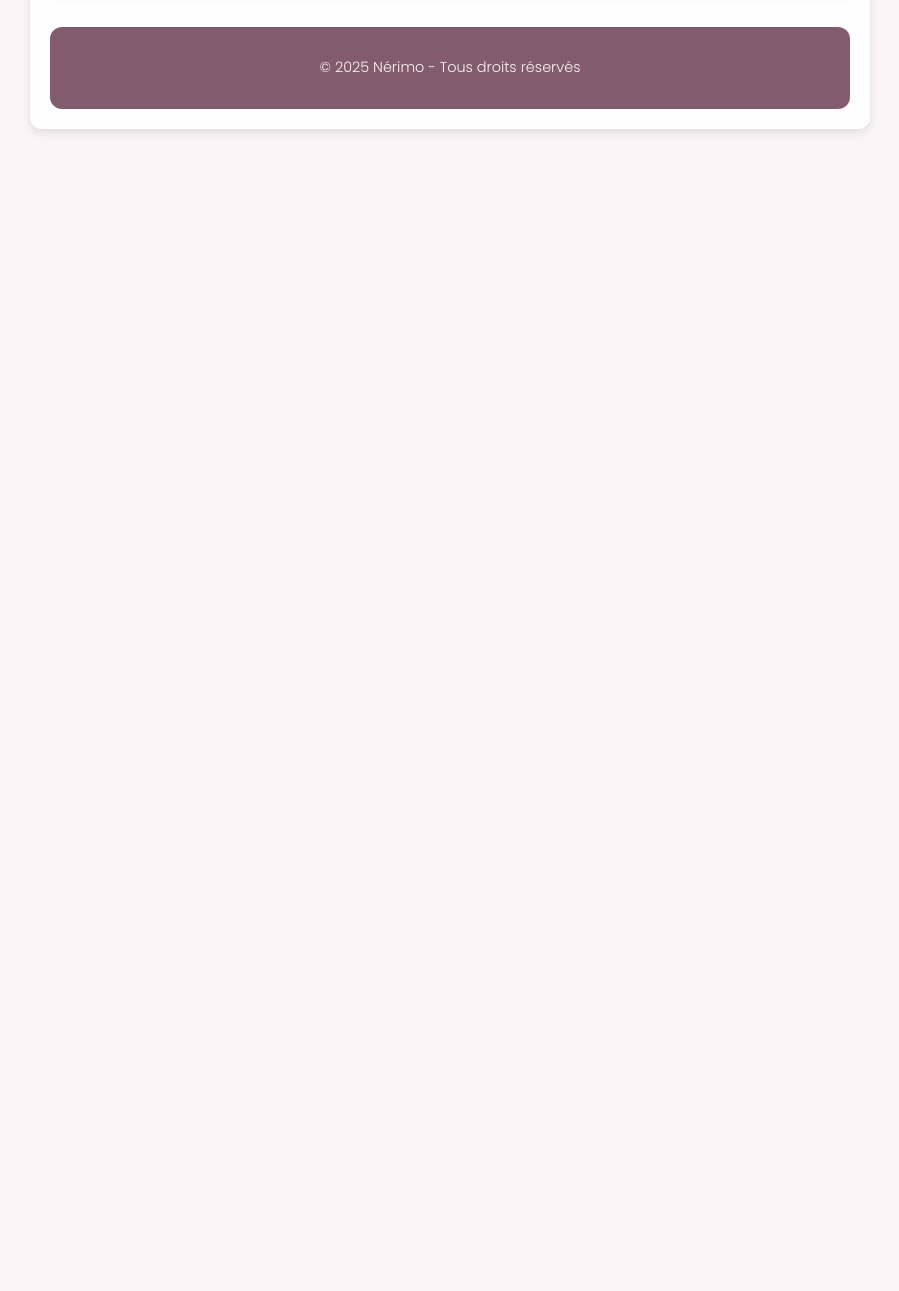
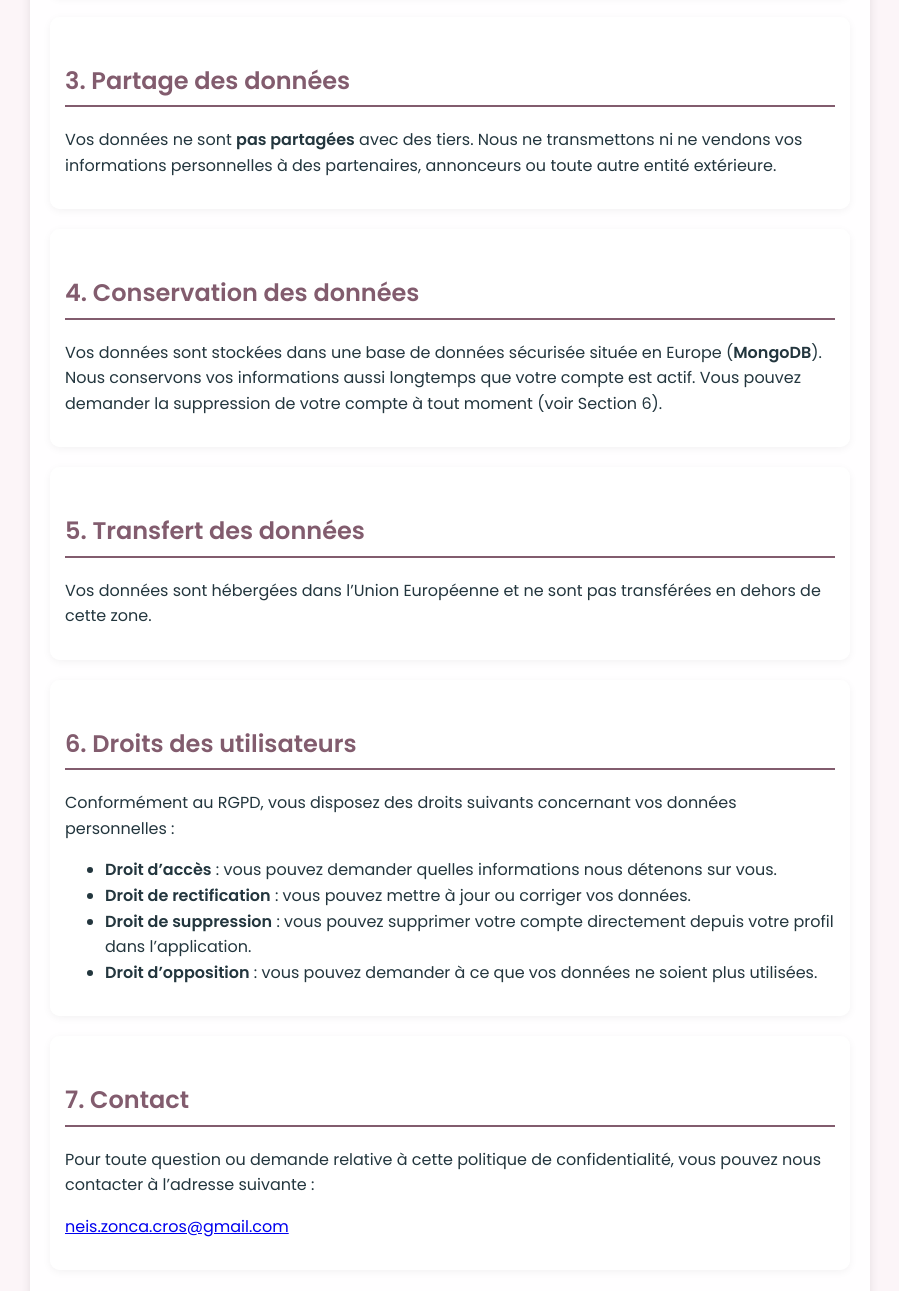
Before and after one commit to neis-zonca-cros/nerimo_privacy_policy, a plain HTML site: page index.html in a window 1280 px wide. Shown: the part 809-2100 px from the top of the page, without its empty margins (190-1089 px from the left). Before the commit the page ends 978 px from the top, so only its background shows below. Drawn offline with Linux system fonts and the light colour scheme.

Commit message:
Update index.html

```diff
--- a/index.html
+++ b/index.html
@@ -65,7 +65,6 @@
             gap: 10px;
             margin-bottom: 20px;
             padding: 12px;
-            background: rgba(130, 92, 110, 0.15);
             border-radius: 12px;
             backdrop-filter: blur(10px);
         }
@@ -177,7 +176,7 @@
 </head>
 <body>
 
-    <div class="container">
+ <div class="container">
 
         <h1>Politique de confidentialité</h1>
         <p style="text-align: center;"><strong>Dernière mise à jour :</strong> 27/01/2025</p>
@@ -208,6 +207,38 @@
             </ul>
         </div>
 
+        <div class="section" id="partage">
+            <h2>3. Partage des données</h2>
+            <p>Vos données ne sont <strong>pas partagées</strong> avec des tiers. Nous ne transmettons ni ne vendons vos informations personnelles à des partenaires, annonceurs ou toute autre entité extérieure.</p>
+        </div>
+
+        <div class="section">
+            <h2>4. Conservation des données</h2>
+            <p>Vos données sont stockées dans une base de données sécurisée située en Europe (<strong>MongoDB</strong>). Nous conservons vos informations aussi longtemps que votre compte est actif. Vous pouvez demander la suppression de votre compte à tout moment (voir Section 6).</p>
+        </div>
+
+        <div class="section">
+            <h2>5. Transfert des données</h2>
+            <p>Vos données sont hébergées dans l’Union Européenne et ne sont pas transférées en dehors de cette zone.</p>
+        </div>
+
+        <div class="section" id="droits">
+            <h2>6. Droits des utilisateurs</h2>
+            <p>Conformément au RGPD, vous disposez des droits suivants concernant vos données personnelles :</p>
+            <ul>
+                <li><strong>Droit d’accès</strong> : vous pouvez demander quelles informations nous détenons sur vous.</li>
+                <li><strong>Droit de rectification</strong> : vous pouvez mettre à jour ou corriger vos données.</li>
+                <li><strong>Droit de suppression</strong> : vous pouvez supprimer votre compte directement depuis votre profil dans l’application.</li>
+                <li><strong>Droit d’opposition</strong> : vous pouvez demander à ce que vos données ne soient plus utilisées.</li>
+            </ul>
+        </div>
+
+        <div class="section" id="contact">
+            <h2>7. Contact</h2>
+            <p>Pour toute question ou demande relative à cette politique de confidentialité, vous pouvez nous contacter à l’adresse suivante :</p>
+            <p><a href="mailto:neis.zonca.cros@gmail.com">neis.zonca.cros@gmail.com</a></p>
+        </div>
+
         <div class="footer">
             <p>&copy; 2025 Nérimo - Tous droits réservés</p>
         </div>
@@ -219,7 +250,14 @@
 
     <script>
         window.onscroll = function() {
-            document.getElementById('back-to-top').style.display = window.scrollY > 300 ? 'block' : 'none';
+            let btn = document.getElementById('back-to-top');
+            if (window.scrollY > 300) {
+                btn.style.display = 'block';
+                btn.style.opacity = '1';
+            } else {
+                btn.style.opacity = '0';
+                setTimeout(() => btn.style.display = 'none', 300);
+            }
         };
 
         function scrollToTop() {
```
